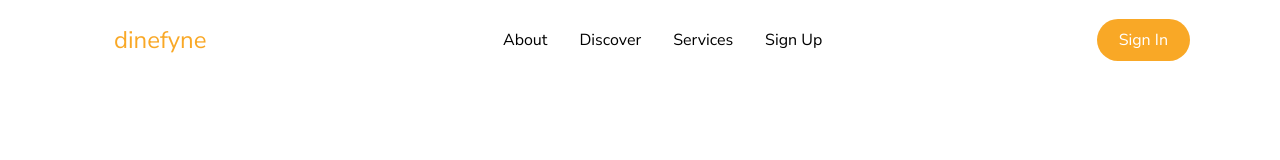
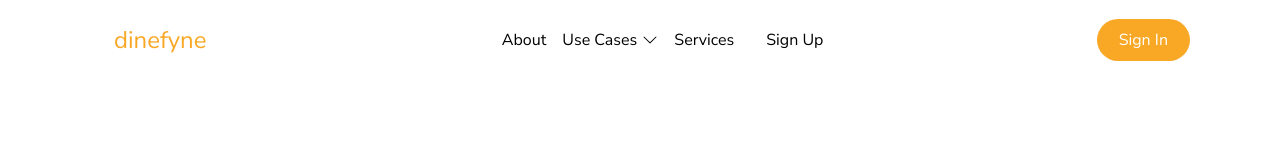
Before and after one commit to saggy2001/Dinefyne, a React (Create React App) app: page / in a window 1280 px wide. Shown: the top 160 px of the page. Built offline with nearby package versions, Linux system fonts and the light colour scheme; a web font is replaced by a local one.

Commit message:
use cases added

```diff
--- a/src/components/Footer/index.js
+++ b/src/components/Footer/index.js
@@ -60,9 +60,9 @@ const Footer = () => {
         </FooterLinksContainer>
         <SocialMedia>
           <SocialMediaWrap>
-            <SocialLogo to="/">dukaan</SocialLogo>
+            <SocialLogo to="/">dinefyne</SocialLogo>
             <WebsiteRights>
-              dukaan © {new Date().getFullYear()} All rights reserved
+              dinefyne © {new Date().getFullYear()} All rights reserved
             </WebsiteRights>
             <SocialIcons>
               <SocialIconLink href="/" target="_blank" aria-label="Facebook">
--- a/src/components/Navbar/NavbarElements.js
+++ b/src/components/Navbar/NavbarElements.js
@@ -76,10 +76,6 @@ export const NavLinks = styled(LinkS)`
   padding: 0 1rem;
   height: 100%;
   cursor: pointer;
-
-  &.active {
-    border-bottom: 3px solid #01bf71;
-  }
 `;
 
 export const NavBtn = styled.div`
@@ -112,3 +108,68 @@ export const NavBtnLink = styled(LinkR)`
     opacity: 0.6;
   }
 `;
+
+export const DropDownContainer = styled("div")`
+  /* width: 10.5em; */
+  width: 6rem;
+  /* padding: 0 1rem; */
+  margin: 0 auto;
+  position: relative;
+
+  /* display: flex;
+  flex-direction: column;
+  flex-wrap: wrap; */
+
+  /* flex-direction: column;
+  justify-content: space-between; */
+`;
+
+export const DropDownHeader = styled("div")`
+  /* margin-top: 0;
+  margin-bottom: 8em; */
+  /* position: relative; */
+  /* padding: 0.4em 2em 0.4em 1em; */
+  /* box-shadow: 0 2px 3px rgba(0, 0, 0, 0.15); */
+  font-weight: 500;
+  font-size: 1rem;
+  cursor: pointer;
+  width: 100%;
+  display: flex;
+  align-items: center;
+  justify-content: space-between;
+  /* color: #3faffa; */
+  /* background: #ffffff; */
+`;
+
+export const DropDownListContainer = styled("div")``;
+
+export const DropDownList = styled("ul")`
+  position: absolute;
+  top: 50px;
+  /* padding: 2rem; */
+  width: 200px;
+  height: 180px;
+  margin: 0;
+  /* padding-left: 1em; */
+  background: #ffffff;
+  box-shadow: 0 2px 3px rgba(0, 0, 0, 0.15);
+
+  /* border: 2px solid #e5e5e5; */
+  /* box-sizing: border-box; */
+  /* color: #3faffa; */
+  font-size: 1.3rem;
+  font-weight: 500;
+  &:first-child {
+    padding-top: 0.8em;
+  }
+`;
+
+export const ListItem = styled("li")`
+  list-style: none;
+  cursor: pointer;
+  margin-bottom: 0.8em;
+  color: black;
+  &:hover {
+    color: var(--primary-color);
+  }
+`;
--- a/src/components/Navbar/index.js
+++ b/src/components/Navbar/index.js
@@ -1,5 +1,13 @@
-import React from "react";
+import React, { useState } from "react";
 import { FaBars } from "react-icons/fa";
+import { BsChevronDown } from "react-icons/bs";
+
+import { DropDownContainer } from "./NavbarElements";
+import { DropDownHeader } from "./NavbarElements";
+import { DropDownListContainer } from "./NavbarElements";
+import { DropDownList } from "./NavbarElements";
+import { ListItem } from "./NavbarElements";
+
 import {
   Nav,
   NavbarContainer,
@@ -12,6 +20,8 @@ import {
   NavBtnLink,
 } from "./NavbarElements";
 const Navbar = ({ toggle }) => {
+  const [isOpen, setIsOpen] = useState(false);
+  const toggling = () => setIsOpen(!isOpen);
   return (
     <>
       <Nav>
@@ -24,9 +34,24 @@ const Navbar = ({ toggle }) => {
             <NavItem>
               <NavLinks to="about">About</NavLinks>
             </NavItem>
-            <NavItem>
-              <NavLinks to="discover">Discover</NavLinks>
-            </NavItem>
+            {/* <NavItem> */}
+            {/* <NavLinks to="discover">Discover</NavLinks> */}
+            <DropDownContainer>
+              <DropDownHeader onClick={toggling}>
+                Use Cases
+                <BsChevronDown />
+              </DropDownHeader>
+              {isOpen && (
+                <DropDownListContainer>
+                  <DropDownList>
+                    <ListItem>Mangoes</ListItem>
+                    <ListItem>Apples</ListItem>
+                    <ListItem>Oranges</ListItem>
+                  </DropDownList>
+                </DropDownListContainer>
+              )}
+            </DropDownContainer>
+            {/* </NavItem> */}
             <NavItem>
               <NavLinks to="services">Services</NavLinks>
             </NavItem>
--- a/src/components/Sidebar/SidebarElements.js
+++ b/src/components/Sidebar/SidebarElements.js
@@ -8,7 +8,7 @@ export const SidebarContainer = styled.aside`
   z-index: 999;
   width: 100%;
   height: 100%;
-  background: #0d0d0d;
+  background: var(--primary-color);
   display: grid;
   align-items: center;
   top: 0;
@@ -59,7 +59,8 @@ export const SidebarLink = styled(LinkS)`
   cursor: pointer;
 
   &:hover {
-    color: #01bf71;
+    /* color: #01bf71; */
+    color: var(--secondary-color);
     transition: 0.2s ease-in-out;
   }
 `;
@@ -71,10 +72,10 @@ export const SideBtnWrap = styled.div`
 
 export const SidebarRoute = styled(LinkR)`
   border-radius: 50px;
-  background: #01bf71;
+  background: var(--secondary-color);
   white-space: nowrap;
   padding: 16px 64px;
-  color: #010606;
+  color: var(--white-color);
   font-size: 16px;
   outline: none;
   border: none;
@@ -85,6 +86,6 @@ export const SidebarRoute = styled(LinkR)`
   &:hover {
     transition: all 0.2s ease-in-out;
     background: #fff;
-    color: #010606;
+    color: var(--secondary-color);
   }
 `;
--- a/src/components/Sidebar/index.js
+++ b/src/components/Sidebar/index.js
@@ -9,8 +9,16 @@ import {
   SidebarLink,
   SidebarRoute,
 } from "./SidebarElements";
+import { BsChevronDown } from "react-icons/bs";
 
+import { DropDownContainer } from "../Navbar/NavbarElements";
+import { DropDownHeader } from "../Navbar/NavbarElements";
+import { DropDownListContainer } from "../Navbar/NavbarElements";
+import { DropDownList } from "../Navbar/NavbarElements";
+import { ListItem } from "../Navbar/NavbarElements";
 const Sidebar = ({ isOpen, toggle }) => {
+  const [isActive, setIsActive] = React.useState(false);
+  const toggling = () => setIsActive(!isActive);
   return (
     <SidebarContainer isOpen={isOpen}>
       <Icon onClick={toggle}>
@@ -21,9 +29,25 @@ const Sidebar = ({ isOpen, toggle }) => {
           <SidebarLink to="about" onClick={toggle}>
             About
           </SidebarLink>
-          <SidebarLink to="discover" onClick={toggle}>
+          {/* <SidebarLink to="discover" onClick={toggle}>
             Discover
-          </SidebarLink>
+          </SidebarLink> */}
+          <DropDownContainer>
+            <DropDownHeader onClick={toggling}>
+              Use Cases
+              <BsChevronDown />
+            </DropDownHeader>
+            {isActive && (
+              <DropDownListContainer>
+                <DropDownList>
+                  <ListItem>Mangoes</ListItem>
+                  <ListItem>Apples</ListItem>
+                  <ListItem>Oranges</ListItem>
+                </DropDownList>
+              </DropDownListContainer>
+            )}
+          </DropDownContainer>
+
           <SidebarLink to="services" onClick={toggle}>
             Service
           </SidebarLink>
```
